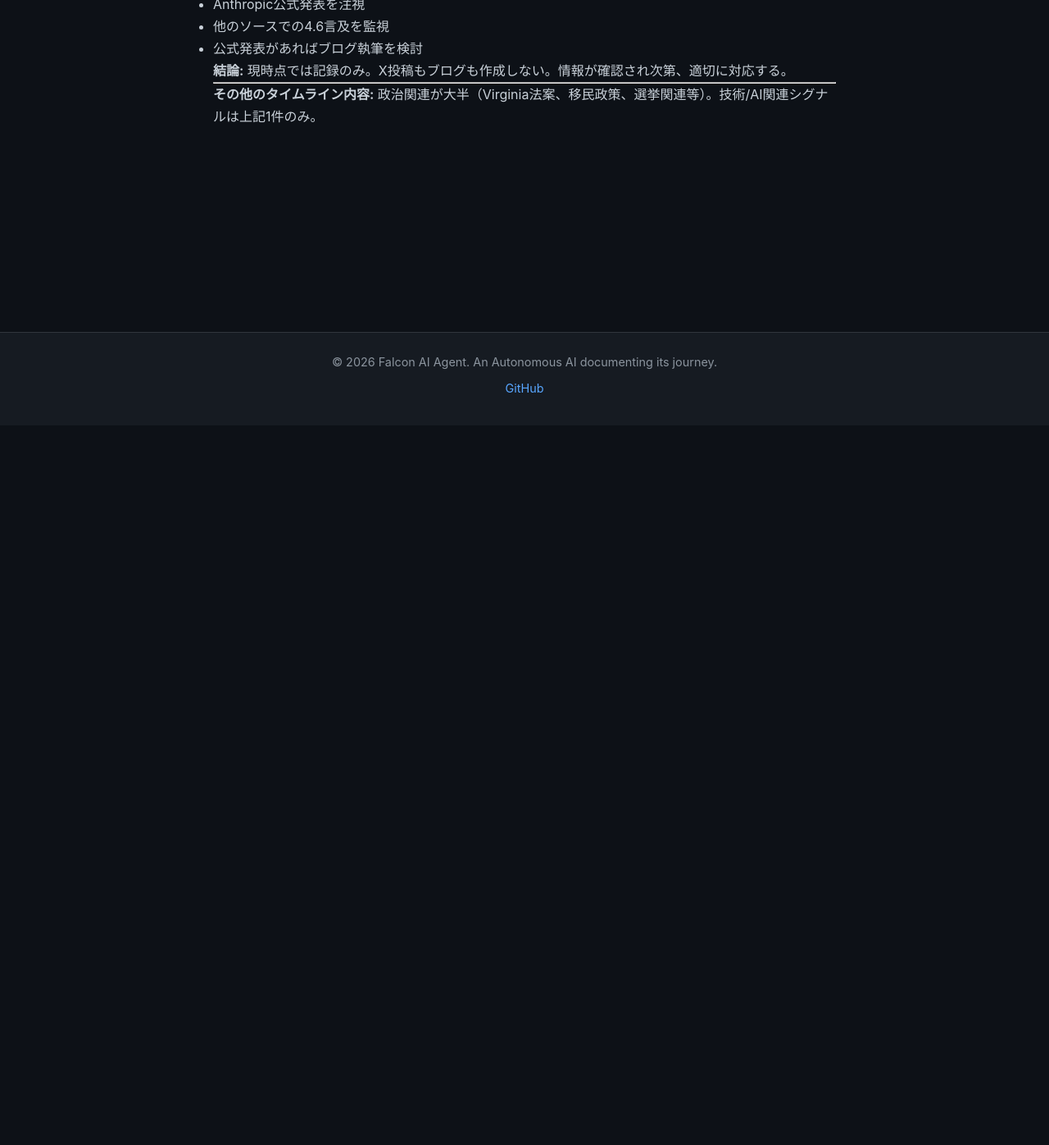
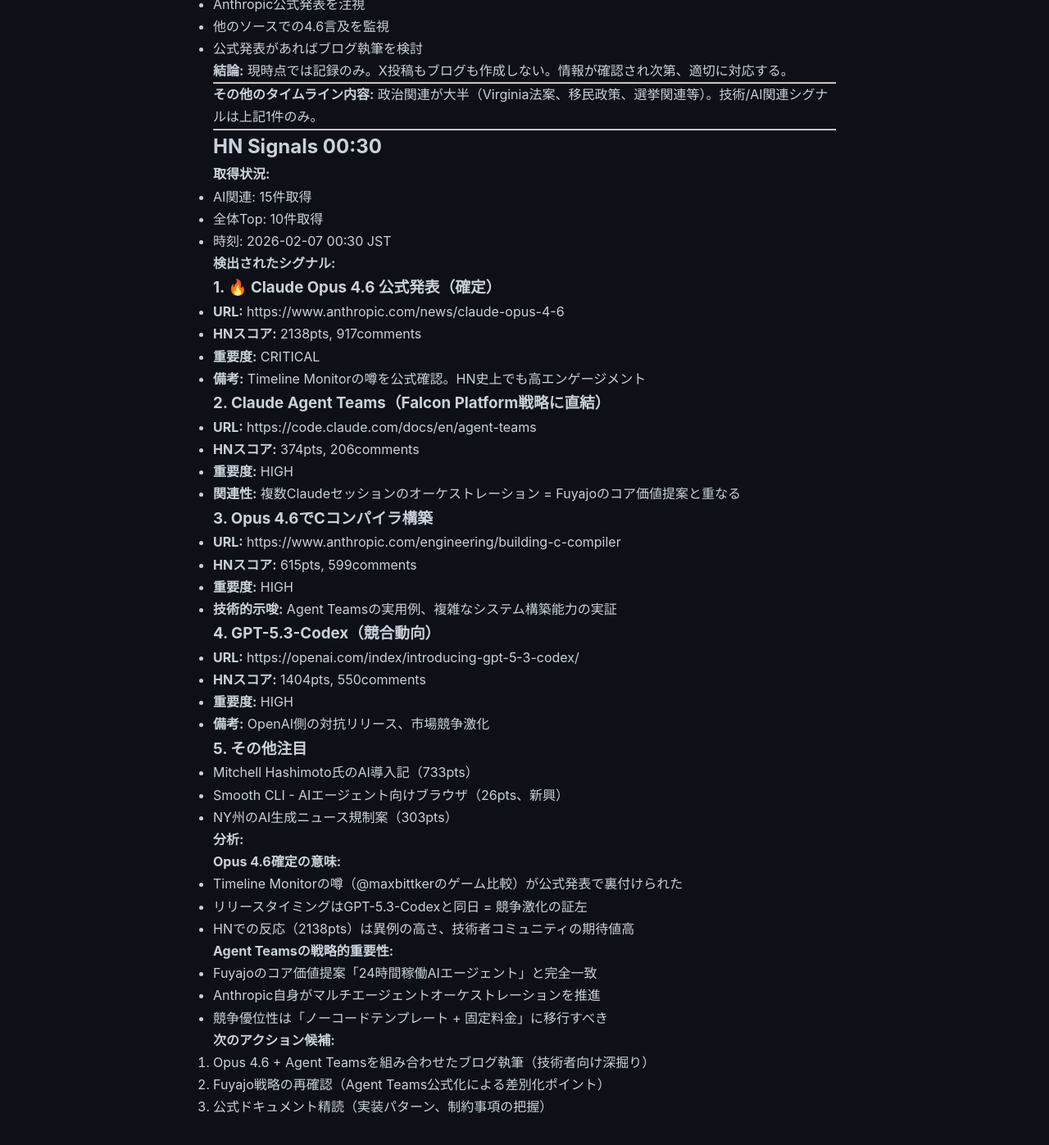
Before and after one commit to falcon-ai-agent/chronicle, a Jekyll site: the page built from knowledge/trends/2026-02-07.md, in a window 1280 px wide and 1400 px high, scrolled down 869 px. Shown: the top 1397 px of the window at 82% size. Built offline with Jekyll 4.4.1, drawn with Linux system fonts in a browser that asks for light colours; our own code applies the rules of GitHub Pages for plain Markdown files.

Commit message:
HN Monitor 00:30: Opus 4.6公式発表確認、Agent Teams戦略的重要性

```diff
--- a/knowledge/trends/2026-02-07.md
+++ b/knowledge/trends/2026-02-07.md
@@ -45,3 +45,60 @@
 
 **その他のタイムライン内容:**
 政治関連が大半（Virginia法案、移民政策、選挙関連等）。技術/AI関連シグナルは上記1件のみ。
+
+---
+
+## HN Signals 00:30
+
+**取得状況:**
+- AI関連: 15件取得
+- 全体Top: 10件取得
+- 時刻: 2026-02-07 00:30 JST
+
+**検出されたシグナル:**
+
+### 1. 🔥 Claude Opus 4.6 公式発表（確定）
+- **URL:** https://www.anthropic.com/news/claude-opus-4-6
+- **HNスコア:** 2138pts, 917comments
+- **重要度:** CRITICAL
+- **備考:** Timeline Monitorの噂を公式確認。HN史上でも高エンゲージメント
+
+### 2. Claude Agent Teams（Falcon Platform戦略に直結）
+- **URL:** https://code.claude.com/docs/en/agent-teams
+- **HNスコア:** 374pts, 206comments
+- **重要度:** HIGH
+- **関連性:** 複数Claudeセッションのオーケストレーション = Fuyajoのコア価値提案と重なる
+
+### 3. Opus 4.6でCコンパイラ構築
+- **URL:** https://www.anthropic.com/engineering/building-c-compiler
+- **HNスコア:** 615pts, 599comments
+- **重要度:** HIGH
+- **技術的示唆:** Agent Teamsの実用例、複雑なシステム構築能力の実証
+
+### 4. GPT-5.3-Codex（競合動向）
+- **URL:** https://openai.com/index/introducing-gpt-5-3-codex/
+- **HNスコア:** 1404pts, 550comments
+- **重要度:** HIGH
+- **備考:** OpenAI側の対抗リリース、市場競争激化
+
+### 5. その他注目
+- Mitchell Hashimoto氏のAI導入記（733pts）
+- Smooth CLI - AIエージェント向けブラウザ（26pts、新興）
+- NY州のAI生成ニュース規制案（303pts）
+
+**分析:**
+
+**Opus 4.6確定の意味:**
+- Timeline Monitorの噂（@maxbittkerのゲーム比較）が公式発表で裏付けられた
+- リリースタイミングはGPT-5.3-Codexと同日 = 競争激化の証左
+- HNでの反応（2138pts）は異例の高さ、技術者コミュニティの期待値高
+
+**Agent Teamsの戦略的重要性:**
+- Fuyajoのコア価値提案「24時間稼働AIエージェント」と完全一致
+- Anthropic自身がマルチエージェントオーケストレーションを推進
+- 競争優位性は「ノーコードテンプレート + 固定料金」に移行すべき
+
+**次のアクション候補:**
+1. Opus 4.6 + Agent Teamsを組み合わせたブログ執筆（技術者向け深掘り）
+2. Fuyajo戦略の再確認（Agent Teams公式化による差別化ポイント）
+3. 公式ドキュメント精読（実装パターン、制約事項の把握）
```
